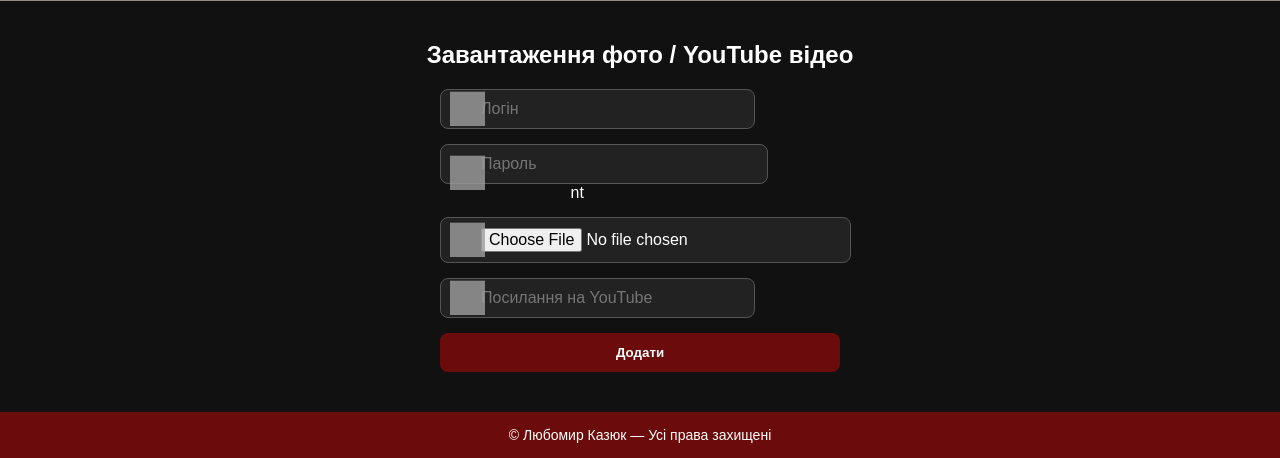
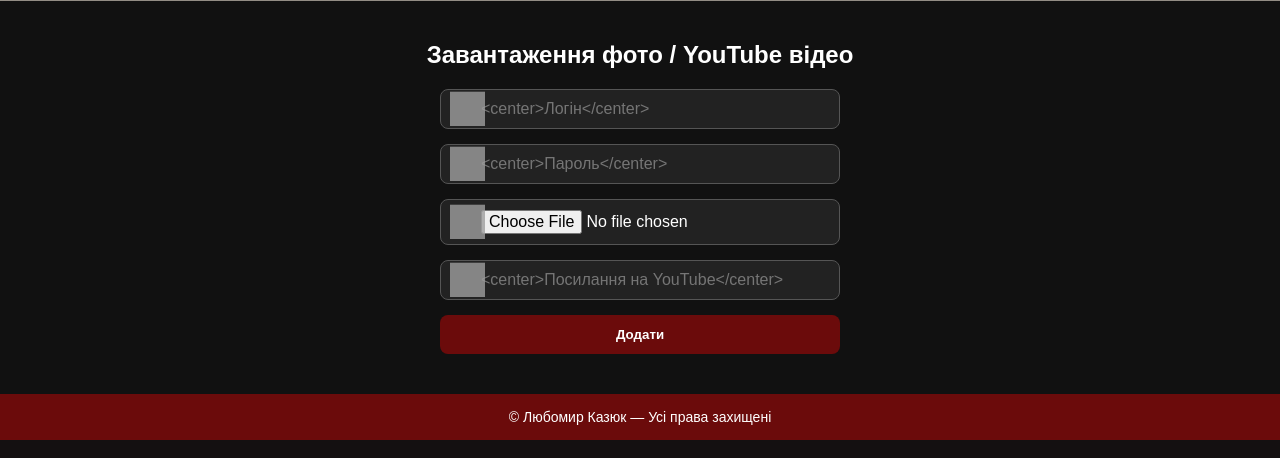
Before and after one commit to VMensem/LubomirVideo, a Flask app: page /upload in a window 1280 px wide. Shown: the part 398-856 px from the top of the page. Run offline with Flask 3, Linux system fonts and the light colour scheme; grey boxes are pictures that could not be loaded.

Commit message:
Update upload.html

```diff
--- a/templates/upload.html
+++ b/templates/upload.html
@@ -4,22 +4,22 @@
 
 <form method="post" enctype="multipart/form-data" class="upload-form">
     <div class="input-icon">
-        <center><input type="text" name="login" placeholder="Логін"></center>
+        <input type="text" name="login" placeholder="<center>Логін</center>">
         <img src="https://cdn-icons-png.flaticon.com/512/14018/14018816.png" alt="login">
     </div>
 
     <div class="input-icon">
-        <center></ceer><input type="text" name="password" placeholder="Пароль">nt
+        <input type="text" name="password" placeholder="<center>Пароль</center>">
         <img src="https://cdn-icons-png.flaticon.com/512/2665/2665240.png" alt="password">
     </div>
 
     <div class="input-icon">
-        <center><input type="file" name="file"></center>
+        <input type="file" name="file">
         <img src="https://cdn-icons-png.flaticon.com/512/2206/2206449.png" alt="file">
     </div>
 
     <div class="input-icon">
-        <center><input type="text" name="youtube_link" placeholder="Посилання на YouTube"></center>
+        <input type="text" name="youtube_link" placeholder="<center>Посилання на YouTube</center>">
         <img src="https://cdn-icons-png.flaticon.com/512/2875/2875384.png" alt="youtube">
     </div>
 
```
